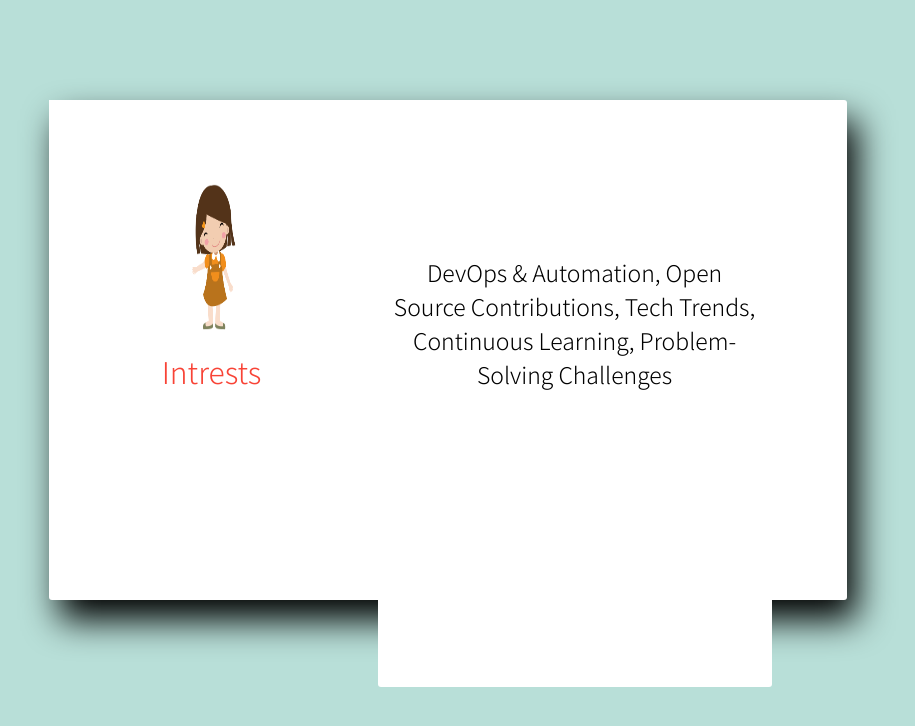
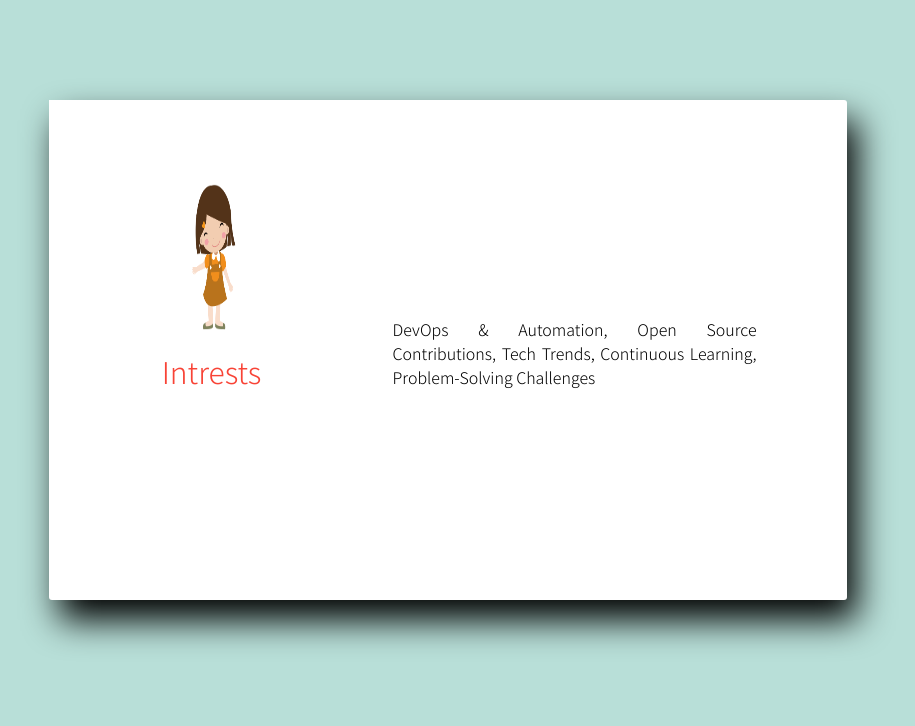
Before and after one commit to ShrutikaShendre/project, a plain HTML site: page Intrests.html in a window 1280 px wide. Shown: the whole page, without its empty margins (192-1107 px from the left). Drawn offline with Linux system fonts and the light colour scheme.

Commit message:
Update Intrest.css

```diff
--- a/Intrest.css
+++ b/Intrest.css
@@ -23,7 +23,7 @@ body{
 }
 .box12{
     display: inline-block;
-    height: 470px;
+    height: 313px;
     width: 394px;
     background-color: white;
     position: relative;
@@ -51,8 +51,8 @@ body{
 }
 .info{
     /* padding: 79px; */
-    font-size: 23px;
-    text-align: center;
+    font-size: 16px;
+    text-align: justify;
 }
 .icon
 {
```
